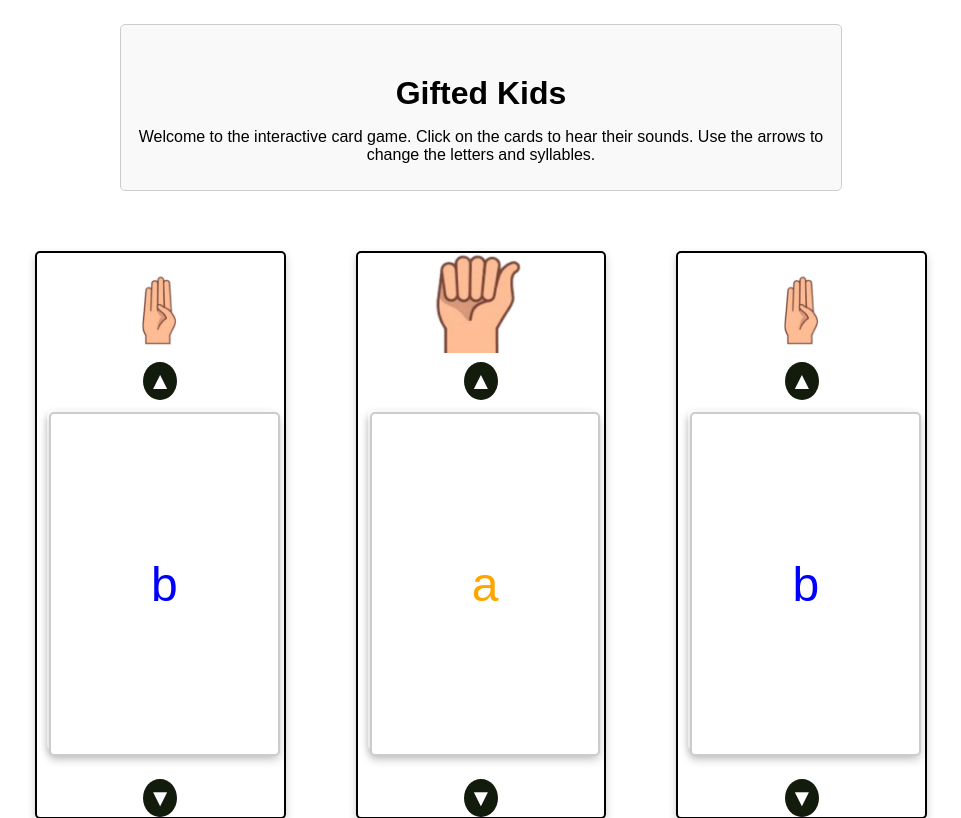
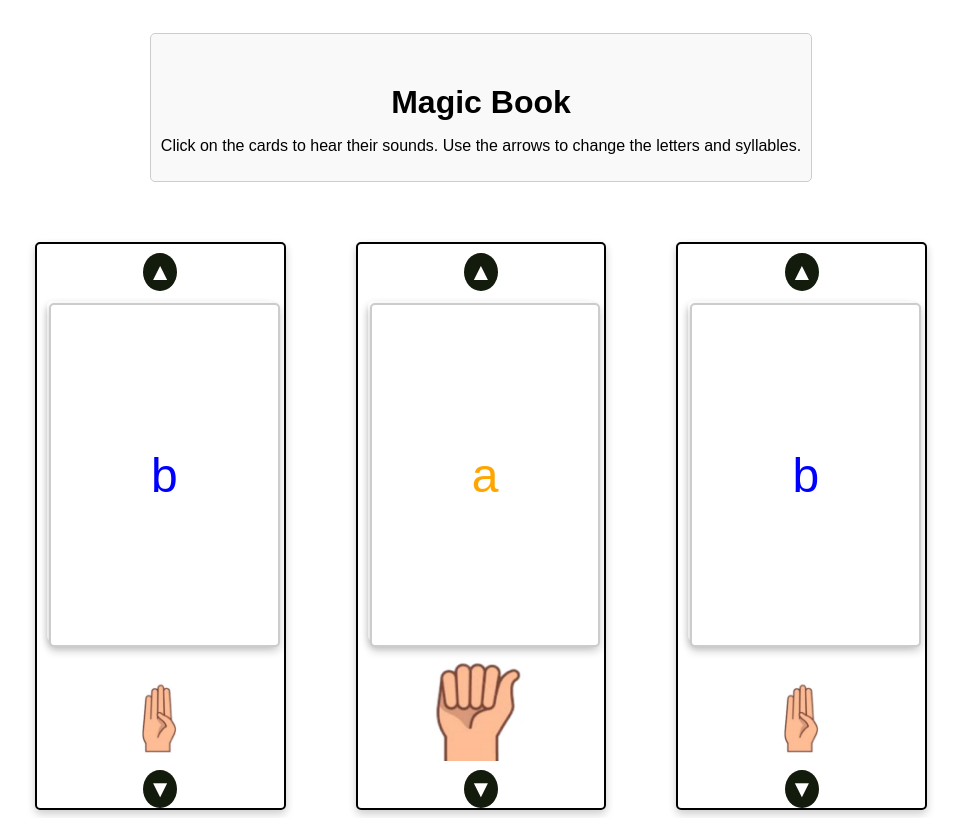
Before and after one commit to NdunguMaina/Magic-Book, a PHP site: page / in a window 1280 px wide. Shown: the top 818 px of the page, without its empty margins (159-1120 px from the left). Run offline with PHP 8.4, Linux system fonts and the light colour scheme.

Commit message:
changed image position; changed header

```diff
--- a/index.html
+++ b/index.html
@@ -3,13 +3,13 @@
 <head>
     <meta charset="UTF-8">
     <meta name="viewport" content="width=device-width, initial-scale=1.0">
-    <title>Interactive Card Game</title>
+    <title>Magic Book</title>
     <link rel="stylesheet" href="styles.css">
 </head>
 <body>
     <div class="instructions">
-        <h1>Gifted Kids</h1>
-        <p>Welcome to the interactive card game. Click on the cards to hear their sounds. Use the arrows to change the letters and syllables.</p>
+        <h1>Magic Book</h1>
+        <p>Click on the cards to hear their sounds. Use the arrows to change the letters and syllables.</p>
     </div>
     <div class="container" id="card-container"></div>
     <button onclick="readWord()">Read Word</button>
--- a/script.js
+++ b/script.js
@@ -49,14 +49,6 @@ function createCard(array, index, colorClass) {
     front.className = 'front ' + colorClass; // Add color class here
     front.innerText = array[index];
 
-    const signLanguageImage = document.createElement('img');
-    signLanguageImage.className = 'sign-language-image';
-    signLanguageImage.src = signLanguageImages[array[index]];
-    signLanguageImage.alt = 'Sign Language for ' + array[index];
-
-    // Append the sign language image to the card
-    card.appendChild(signLanguageImage);
-
     const back = document.createElement('div');
     back.className = 'back ' + colorClass; // Add color class here
     back.innerText = array[(index + 1) % array.length];
@@ -66,6 +58,14 @@ function createCard(array, index, colorClass) {
 
     card.appendChild(upButton);
     card.appendChild(innerCard);
+
+    const signLanguageImage = document.createElement('img');
+    signLanguageImage.className = 'sign-language-image';
+    signLanguageImage.src = signLanguageImages[array[index]];
+    signLanguageImage.alt = 'Sign Language for ' + array[index];
+
+    card.appendChild(signLanguageImage);
+
     card.appendChild(downButton);
 
     return card;
--- a/styles.css
+++ b/styles.css
@@ -79,6 +79,7 @@ body {
     box-shadow: 0 4px 8px 0 rgba(0, 0, 0, 0.2);
     margin: 2px;
 }
+
 
 .front {
     background-color: #fff;
```
